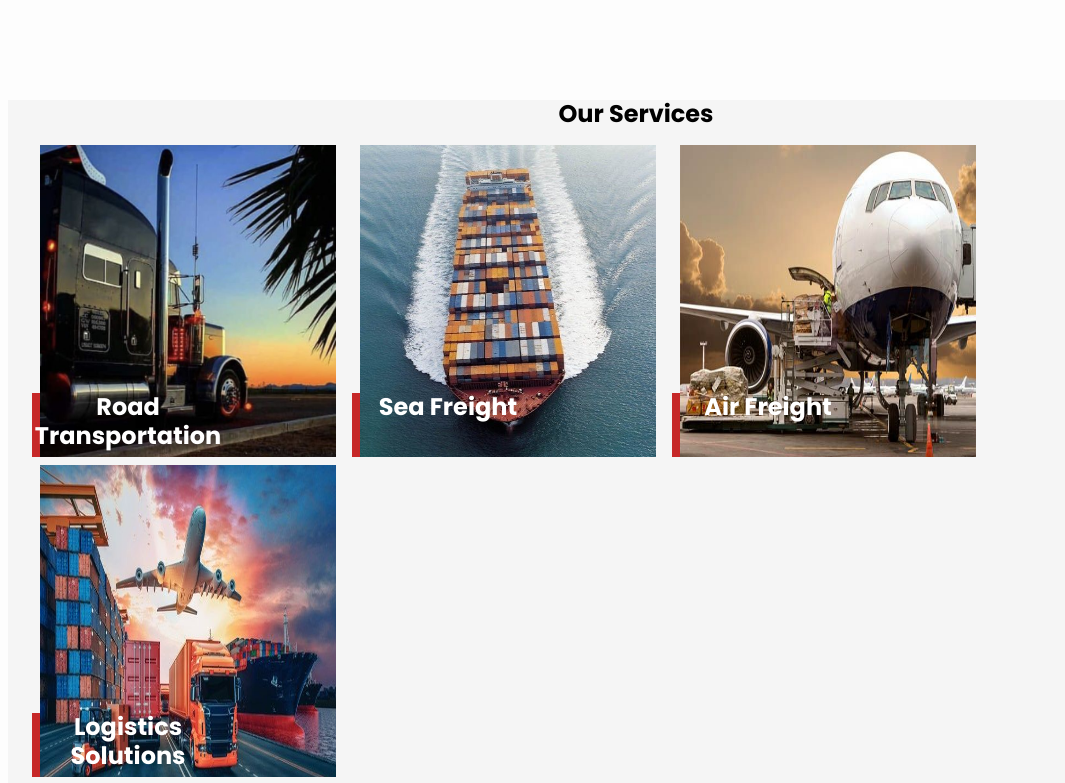
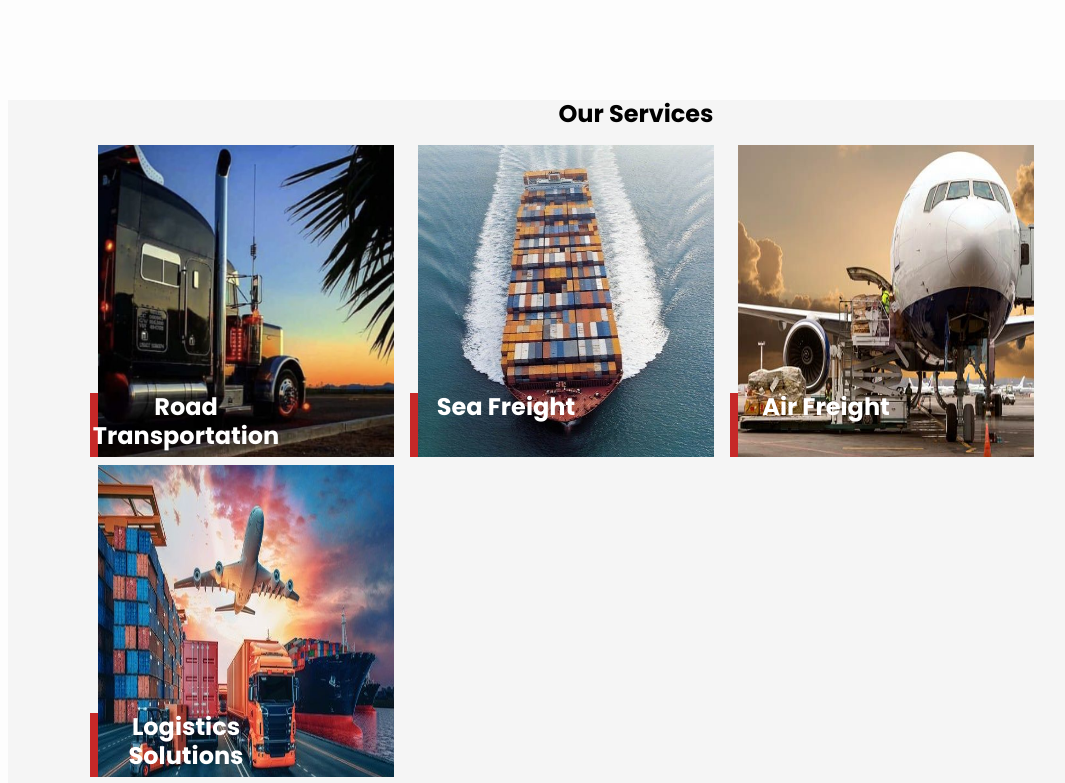
Before and after one commit to Roche001/Logistics-company, a React (Create React App) app: page / in a window 1280 px wide. Shown: the part 1100-1883 px from the top of the page, without its empty margins (4-1069 px from the left). Built offline with nearby package versions, Linux system fonts and the light colour scheme.

Commit message:
update changes

```diff
--- a/src/components/home/Home.css
+++ b/src/components/home/Home.css
@@ -75,7 +75,12 @@
   font-size: 1.5rem;
   font-weight: 700;
 }
-
+.service-items {
+  display: flex;
+  flex-direction: column;
+  align-items: center;
+  justify-content: center;
+}
 .services-one {
   width: 20rem;
   height: 20rem;
```
